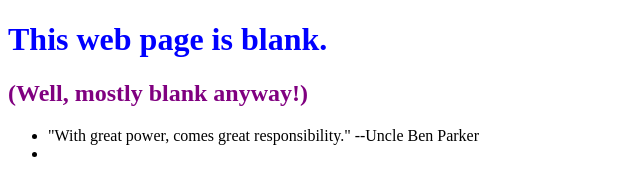
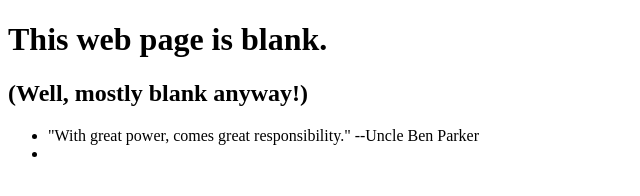
Before and after one commit to tyroneb97/0main_openSAP_repo, a plain HTML site: page index.html in a window 1280 px wide. Shown: the whole page, without its empty margins (0-640 px from the left). Drawn offline with Linux system fonts and the light colour scheme.

Commit message:
Removed styles from both headers

```diff
--- a/index.html
+++ b/index.html
@@ -6,8 +6,8 @@
 		<LINK href="styles.css" rel="stylesheet" type="text/css">
 	</head>
 	<body>
-		<h1 style = "color: Blue">This web page is blank.</h1>
-		<h2 style = "color: Purple">(Well, mostly blank anyway!)</h2>
+		<h1>This web page is blank.</h1>
+		<h2>(Well, mostly blank anyway!)</h2>
 		<ul>
 			<li>"With great power, comes great responsibility." --Uncle Ben Parker</li>
 			<li></li>
```
